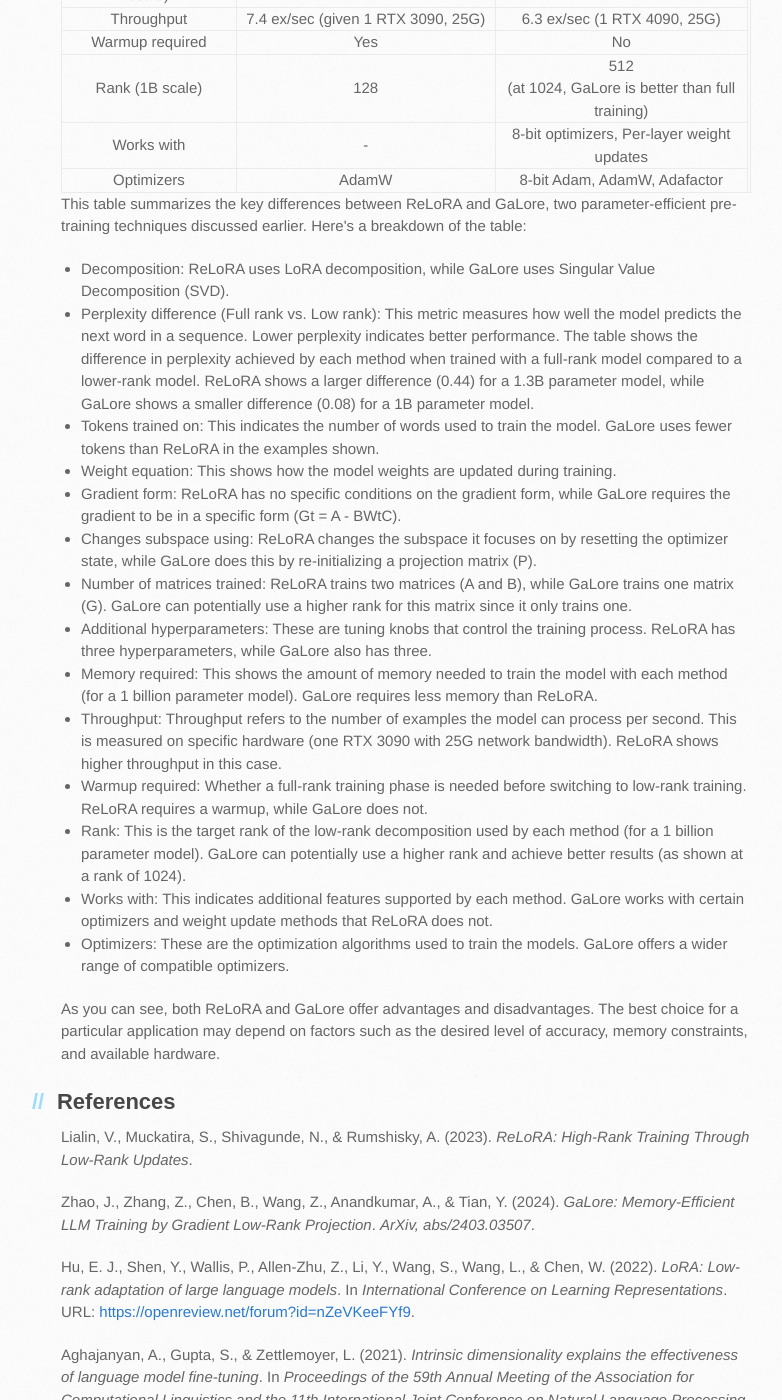
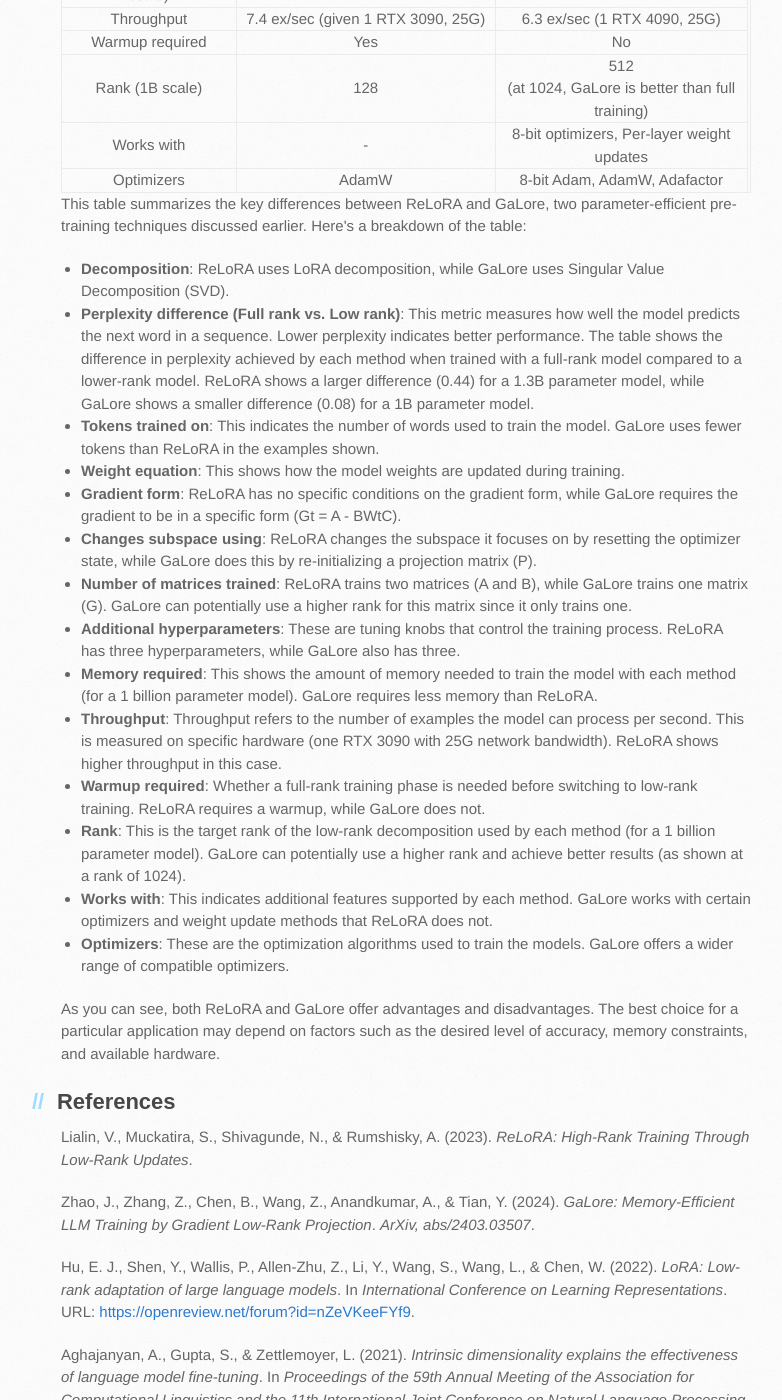
Before and after one commit to text-machine-lab/blog, a Jekyll site: the page docs/2024/pept_relora_n_galore/index.html, which Jekyll copies as it is, in a window 1280 px wide and 1400 px high, scrolled down 4851 px. Shown: the whole window, without its empty margins (109-891 px from the left). Built offline with Jekyll 4.4.1, drawn with Linux system fonts in a browser that asks for light colours; nearby versions of some CDN libraries; a script that is not in the unit is left out; comment, search, counter and statistics services are not loaded.

```diff
--- a/docs/2024/pept_relora_n_galore/index.html
+++ b/docs/2024/pept_relora_n_galore/index.html
@@ -302,24 +302,23 @@ alt="Web Analytics"></a></div></noscript>
 <p>This table summarizes the key differences between ReLoRA and GaLore, two parameter-efficient pre-training techniques discussed earlier.  Here's a breakdown of the table:</p>
 
 <ul>
-<li>Decomposition: ReLoRA uses LoRA decomposition, while GaLore uses Singular Value Decomposition (SVD).</li>
-<li>Perplexity difference (Full rank vs. Low rank): This metric measures how well the model predicts the next word in a sequence. Lower perplexity indicates better performance. The table shows the difference in perplexity achieved by each method when trained with a full-rank model compared to a lower-rank model. ReLoRA shows a larger difference (0.44) for a 1.3B parameter model, while GaLore shows a smaller difference (0.08) for a 1B parameter model.</li>
-<li>Tokens trained on: This indicates the number of words used to train the model. GaLore uses fewer tokens than ReLoRA in the examples shown.</li>
-<li>Weight equation: This shows how the model weights are updated during training.</li>
-<li>Gradient form: ReLoRA has no specific conditions on the gradient form, while GaLore requires the gradient to be in a specific form (Gt = A - BWtC).</li>
-<li>Changes subspace using: ReLoRA changes the subspace it focuses on by resetting the optimizer state, while GaLore does this by re-initializing a projection matrix (P).</li>
-<li>Number of matrices trained: ReLoRA trains two matrices (A and B), while GaLore trains one matrix (G). GaLore can potentially use a higher rank for this matrix since it only trains one.</li>
-<li>Additional hyperparameters: These are tuning knobs that control the training process. ReLoRA has three hyperparameters, while GaLore also has three.</li>
-<li>Memory required: This shows the amount of memory needed to train the model with each method (for a 1 billion parameter model). GaLore requires less memory than ReLoRA.</li>
-<li>Throughput: Throughput refers to the number of examples the model can process per second. This is measured on specific hardware (one RTX 3090 with 25G network bandwidth). ReLoRA shows higher throughput in this case.</li>
-<li>Warmup required: Whether a full-rank training phase is needed before switching to low-rank training. ReLoRA requires a warmup, while GaLore does not.</li>
-<li>Rank: This is the target rank of the low-rank decomposition used by each method (for a 1 billion parameter model). GaLore can potentially use a higher rank and achieve better results (as shown at a rank of 1024).</li>
-<li>Works with: This indicates additional features supported by each method. GaLore works with certain optimizers and weight update methods that ReLoRA does not.</li>
-<li>Optimizers: These are the optimization algorithms used to train the models. GaLore offers a wider range of compatible optimizers.</li>
+<li><b>Decomposition</b>: ReLoRA uses LoRA decomposition, while GaLore uses Singular Value Decomposition (SVD).</li>
+<li><b>Perplexity difference (Full rank vs. Low rank)</b>: This metric measures how well the model predicts the next word in a sequence. Lower perplexity indicates better performance. The table shows the difference in perplexity achieved by each method when trained with a full-rank model compared to a lower-rank model. ReLoRA shows a larger difference (0.44) for a 1.3B parameter model, while GaLore shows a smaller difference (0.08) for a 1B parameter model.</li>
+<li><b>Tokens trained on</b>: This indicates the number of words used to train the model. GaLore uses fewer tokens than ReLoRA in the examples shown.</li>
+<li><b>Weight equation</b>: This shows how the model weights are updated during training.</li>
+<li><b>Gradient form</b>: ReLoRA has no specific conditions on the gradient form, while GaLore requires the gradient to be in a specific form (Gt = A - BWtC).</li>
+<li><b>Changes subspace using</b>: ReLoRA changes the subspace it focuses on by resetting the optimizer state, while GaLore does this by re-initializing a projection matrix (P).</li>
+<li><b>Number of matrices trained</b>: ReLoRA trains two matrices (A and B), while GaLore trains one matrix (G). GaLore can potentially use a higher rank for this matrix since it only trains one.</li>
+<li><b>Additional hyperparameters</b>: These are tuning knobs that control the training process. ReLoRA has three hyperparameters, while GaLore also has three.</li>
+<li><b>Memory required</b>: This shows the amount of memory needed to train the model with each method (for a 1 billion parameter model). GaLore requires less memory than ReLoRA.</li>
+<li><b>Throughput</b>: Throughput refers to the number of examples the model can process per second. This is measured on specific hardware (one RTX 3090 with 25G network bandwidth). ReLoRA shows higher throughput in this case.</li>
+<li><b>Warmup required</b>: Whether a full-rank training phase is needed before switching to low-rank training. ReLoRA requires a warmup, while GaLore does not.</li>
+<li><b>Rank</b>: This is the target rank of the low-rank decomposition used by each method (for a 1 billion parameter model). GaLore can potentially use a higher rank and achieve better results (as shown at a rank of 1024).</li>
+<li><b>Works with</b>: This indicates additional features supported by each method. GaLore works with certain optimizers and weight update methods that ReLoRA does not.</li>
+<li><b>Optimizers</b>: These are the optimization algorithms used to train the models. GaLore offers a wider range of compatible optimizers.</li>
 </ul>
 
 <p>As you can see, both ReLoRA and GaLore offer advantages and disadvantages. The best choice for a particular application may depend on factors such as the desired level of accuracy, memory constraints, and available hardware.</p>
-
 
 <!-- AddToAny BEGIN -->
 <script async src="https://static.addtoany.com/menu/page.js"></script>
```
